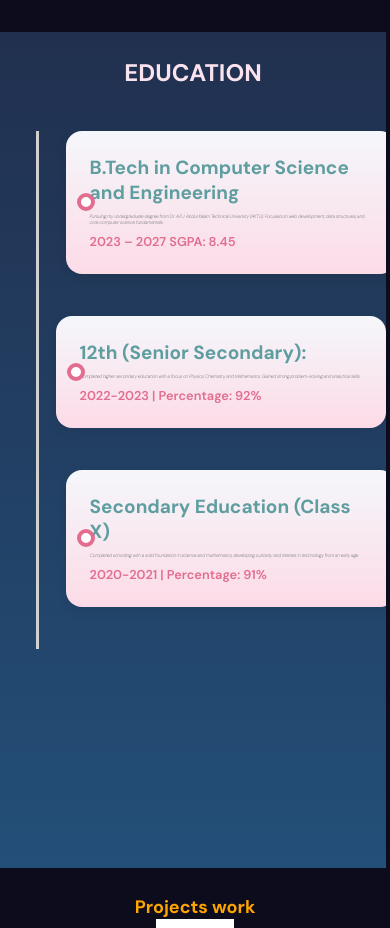
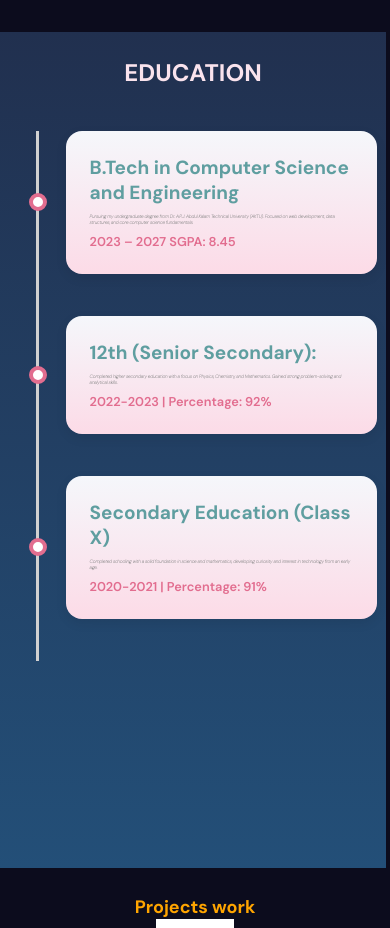
Before and after one commit to DhruvSaraswat11/Portfolio, a React (Vite) app: page / in a window 390 px wide. Shown: the part 2500-3428 px from the top of the page. Built offline with nearby package versions, Linux system fonts and the light colour scheme.

Commit message:
Update about.scss

```diff
--- a/src/components/about/about.scss
+++ b/src/components/about/about.scss
@@ -113,10 +113,6 @@
       &.right {
         justify-content: flex-end;
 
-        .content-box {
-          margin-left: auto;
-        }
-
         .dot {
           left: -48px;
         }
@@ -155,7 +151,7 @@
         }
 
         .dot {
-          left: 11px !important;
+          left: -37px !important;
           right: auto !important;
         }
       }
@@ -174,6 +170,7 @@
 
       .timeline-item {
         margin-bottom: 5vh;
+        padding-right : 19px;
 
         .content-box {
           width: calc(100% - 40px);
```
